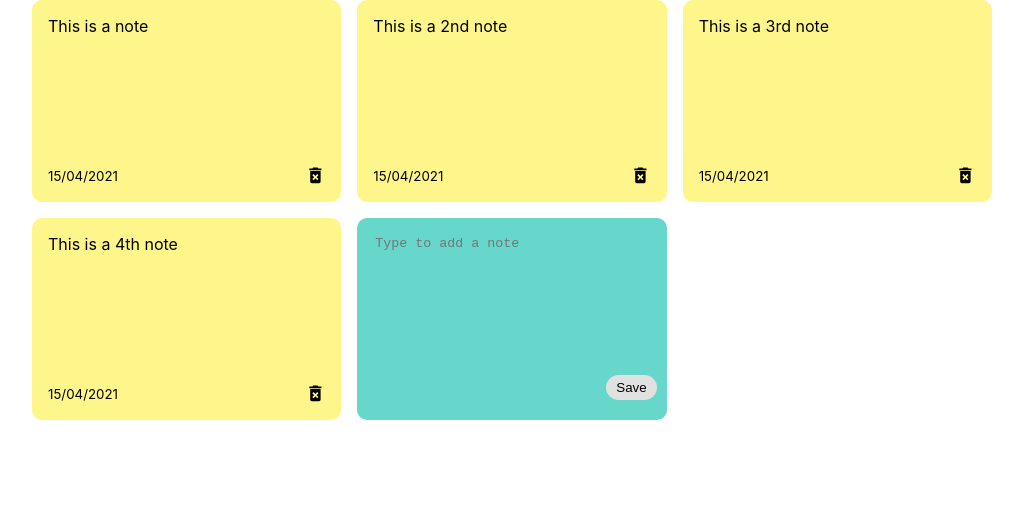
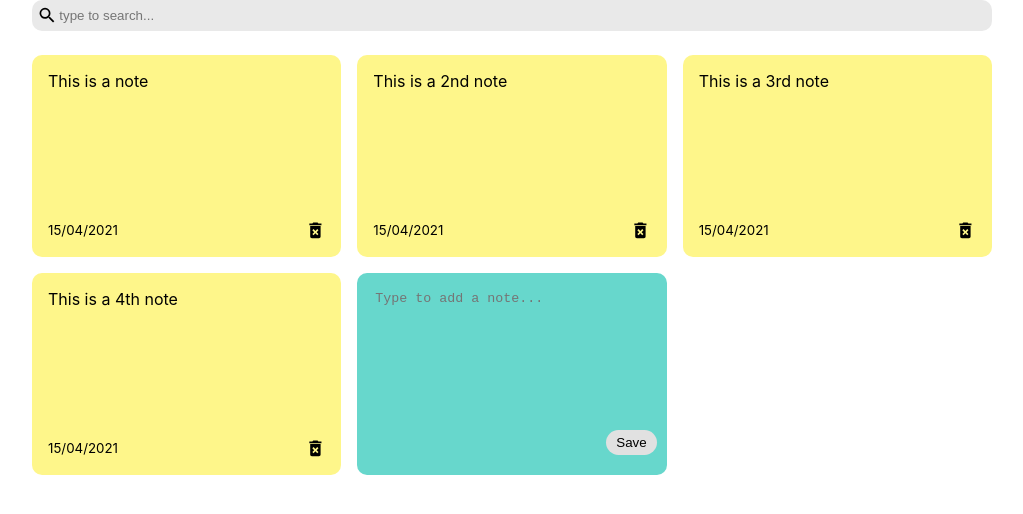
Before and after one commit to MrFacundo/notes, a React (Create React App) app: page / in a window 1280 px wide. Shown: the top 514 px of the page, without its empty margins (128-1151 px from the left). Built offline with nearby package versions, Linux system fonts and the light colour scheme.

Commit message:
added search component

```diff
--- a/src/App.js
+++ b/src/App.js
@@ -1,6 +1,7 @@
 import { useState } from "react";
 import { nanoid } from "nanoid";
 import NotesList from "./components/NotesLists";
+import Search from "./components/Search";
 
 const App = () => {
 	const [notes, setNotes] = useState([
@@ -26,6 +27,7 @@
 		},
 	]);
 
+	const [searchText, setSearchText] = useState("");
 	const addNote = (text) => {
 		const date = new Date();
 		const newNote = {
@@ -43,8 +45,11 @@
 	};
 	return (
 		<div className="container">
+			<Search handleSearchNote={setSearchText} />
 			<NotesList
-				notes={notes}
+				notes={notes.filter((note) =>
+					note.text.toLowerCase().includes(searchText)
+				)}
 				handleAddNote={addNote}
 				handleDeleteNote={deleteNote}
 			/>
--- a/src/components/AddNote.js
+++ b/src/components/AddNote.js
@@ -22,7 +22,7 @@
 			<textarea
 				cols="100"
 				rows="8"
-				placeholder="Type to add a note"
+				placeholder="Type to add a note..."
 				value={noteText}
 				onChange={handleChange}
 			></textarea>
--- /dev/null
+++ b/src/components/Search.js
@@ -0,0 +1,17 @@
+import React from "react";
+import { MdSearch } from "react-icons/md";
+
+const Search = ({ handleSearchNote }) => {
+	return (
+		<div className="search">
+			<MdSearch className="search-icons" size="1.3em" />
+			<input
+				onChange={(event) => handleSearchNote(event.target.value)}
+				type="text"
+				placeholder="type to search..."
+			/>
+		</div>
+	);
+};
+
+export default Search;
--- a/src/index.css
+++ b/src/index.css
@@ -78,3 +78,22 @@
 .delete-icon {
 	cursor: pointer;
 }
+
+.search {
+	display: flex;
+	align-items: center;
+	background-color: rgb(233, 233, 233);
+	border-radius: 10px;
+	padding: 5px;
+	margin-bottom: 1.5em;
+}
+
+.search input {
+	border: none;
+	background-color: rgb(233, 233, 233);
+	width: 100%;
+}
+
+.search input:focus {
+	outline: none;
+}
```
